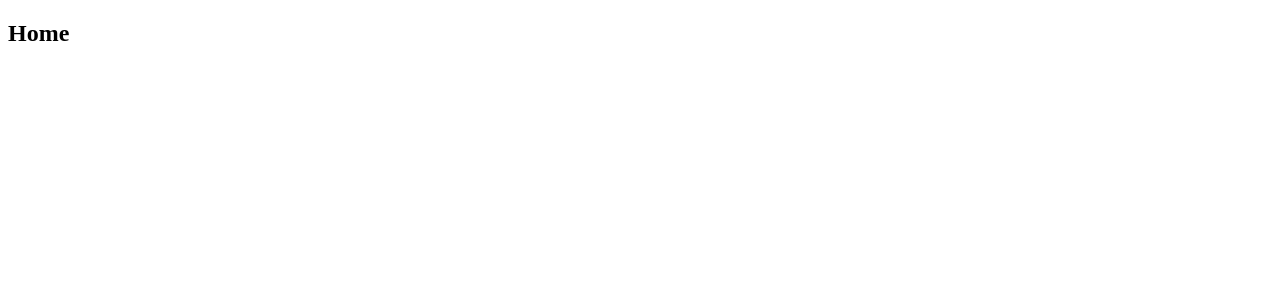
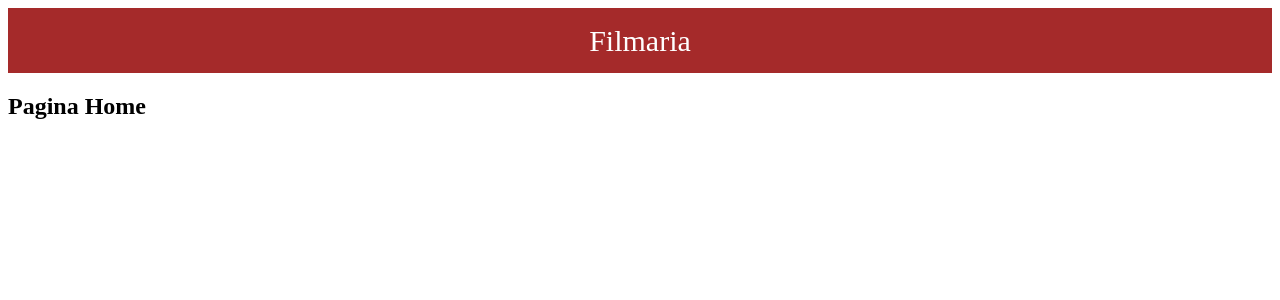
Before and after one commit to lucas5g/react-mateus-fraga, a React (Create React App) app in the folder secao-7/: page / in a window 1280 px wide. Shown: the top 300 px of the page. Built offline with nearby package versions, Linux system fonts and the light colour scheme.

Commit message:
50 start

```diff
--- /dev/null
+++ b/secao-7/src/App.css
@@ -0,0 +1,7 @@
+.app{
+  display: flex;
+  width: 100%;
+  justify-content: center;
+  align-items: center;
+  flex-direction: column
+}
--- a/secao-7/src/App.js
+++ b/secao-7/src/App.js
@@ -1,5 +1,6 @@
 import React from 'react';
 import Routes from './Routes'
+import './App.css'
 function App() {
   return (
     <div className="App">
--- a/secao-7/src/Routes.js
+++ b/secao-7/src/Routes.js
@@ -2,10 +2,11 @@ import React from 'react';
 import {BrowserRouter, Route, Switch } from 'react-router-dom'
 
 import Home from './pages/Home'
-
+import Header from './components/Header'
 function App() {
   return (
     <BrowserRouter>
+      <Header />
       <Switch>
         <Route exact path='/' component={Home} />
       </Switch>
--- /dev/null
+++ b/secao-7/src/components/Header.css
@@ -0,0 +1,14 @@
+.header {
+  display: flex;
+  align-items: center;
+  justify-content: center;
+  width: 100%;
+  height: 65px;
+  background-color: brown;
+}
+.header a {
+  text-decoration: none;
+  font-size: 30px;
+  color: #fff;
+  cursor:pointer;
+}
--- /dev/null
+++ b/secao-7/src/components/Header.js
@@ -0,0 +1,12 @@
+import React from 'react'
+import {Link} from 'react-router-dom'
+import './Header.css'
+const Header = () => {
+  return (
+    <div className="header">
+      <Link to='/'>Filmaria</Link>
+    </div>
+  )
+}
+
+export default Header
--- a/secao-7/src/pages/Home.js
+++ b/secao-7/src/pages/Home.js
@@ -2,7 +2,7 @@ import React from 'react'
 
 const Home = () =>{
   return(
-    <h2>Home</h2>
+    <h2>Pagina Home</h2>
   )
 }
 
```
Also changed, not shown: 1 other file (tests, documents, lock files or other folders).
